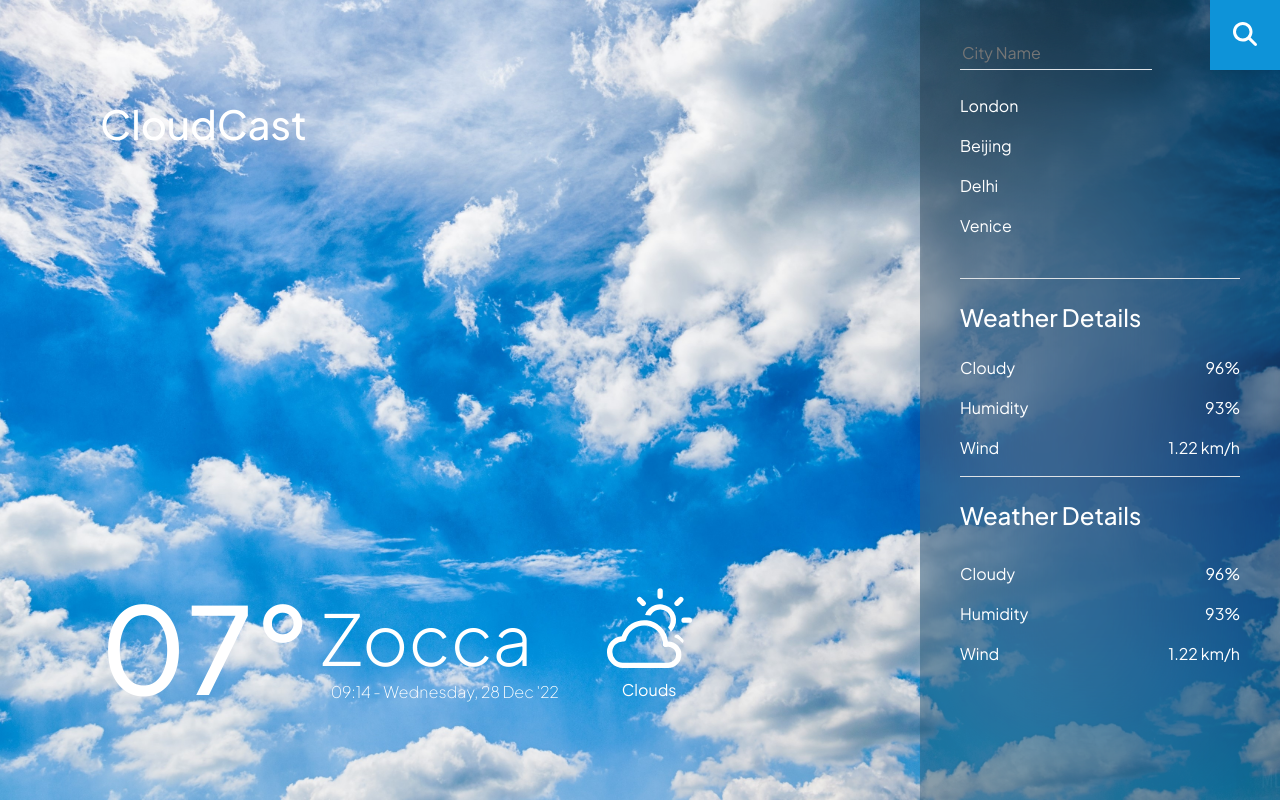
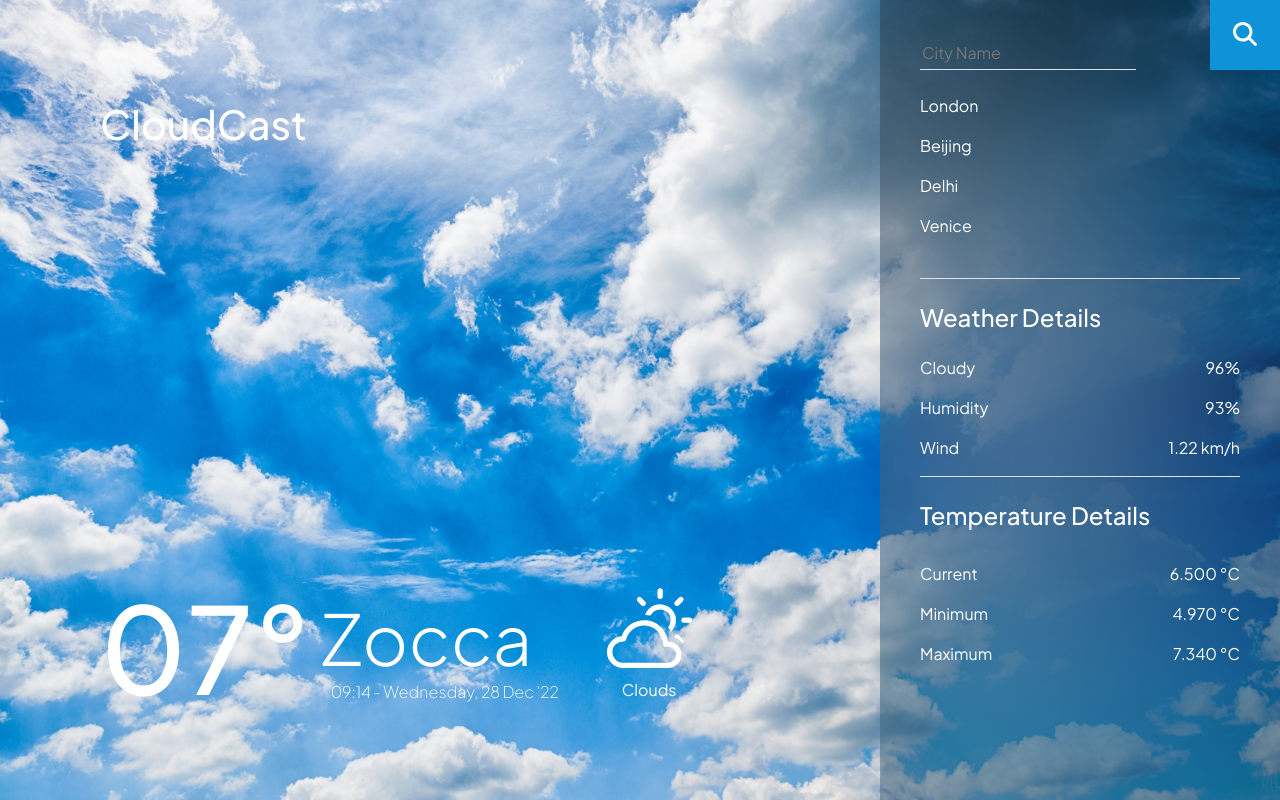
Before and after one commit to Mayank-Jain-1/CloudCast, a React (Create React App) app: page / in a window 1280 px wide. Built offline with nearby package versions, Linux system fonts and the light colour scheme; no server answers.

Commit message:
COmponents completed

```diff
--- a/src/components/Home.js
+++ b/src/components/Home.js
@@ -13,14 +13,8 @@ import snownight from "../Media/snownight.jpg";
 import { FontAwesomeIcon } from "@fortawesome/react-fontawesome";
 import {
   faSearch,
-  faCloudRain,
-  faThunderstorm,
-  faDroplet,
-  faSunPlantWilt,
-  faBlackboard,
 } from "@fortawesome/free-solid-svg-icons";
 
-import { HiOutlineSun } from "react-icons/hi";
 import {
   BsCloudLightningRain,
   BsCloudDrizzle,
@@ -30,7 +24,6 @@ import {
   BsMoon,
   BsSun,
   BsSnow2,
-  BsSnow,
 } from "react-icons/bs";
 
 import { WiSunset } from "react-icons/wi";
@@ -169,9 +162,12 @@ const Home = () => {
   }, []);
 
   useEffect(() => {
-    calcTime();
-    calcMedia();
+      calcTime();
   }, [weatherState]);
+  useEffect(() => {
+      calcMedia();
+  }, [timeString]);
+
 
 
   const calcMedia = () => {
@@ -229,11 +225,11 @@ const Home = () => {
           accentColor: "#0c110b",
           icon: <BsMoon />,
         });
-      } else if (currTime > 16) {
+      } else if (currTime > 15) {
         setMediaState({
           bg: cleareven,
           accentColor: "#f18f63",
-          icon: <BsSun />,
+          icon: <WiSunset />,
         });
       } else {
         setMediaState({
@@ -261,14 +257,13 @@ const Home = () => {
             &#176;
           </h1>
 
-          <div className="me-4">
+          <div className="nameDiv me-4">
             <h1 className="name mb-0">{weatherState.name}</h1>
             <p className="timeStamp mb-0">{timeString}</p>
           </div>
 
-          <div className="ms-4 d-flex flex-column justify-content-start">
+          <div className="icondiv ms-4 d-flex flex-column justify-content-start">
             <div className="mb-0" style={{ fontSize: "85px" }}>
-              {" "}
               {mediaState.icon}
             </div>
             <p className="mb-5 mt-0">{weatherState.weather[0].main}</p>
@@ -335,18 +330,18 @@ const Home = () => {
           </div>
         </div>
 
-        <h4 className="text-white py-4 border-top">Weather Details</h4>
+        <h4 className="text-white py-4 border-top">Temperature Details</h4>
         <div className="row">
           <div className="text-white col">
-            <p>Cloudy</p>
-            <p>Humidity</p>
-            <p>Wind</p>
+            <p>Current</p>
+            <p>Minimum</p>
+            <p>Maximum</p>
           </div>
 
           <div className="col text-white text-end">
-            <p>{weatherState.clouds.all}% </p>
-            <p>{weatherState.main.humidity}% </p>
-            <p>{weatherState.wind.speed} km/h </p>
+            <p>{(weatherState.main.temp -273.0000).toFixed(3)} &#176;C </p>
+            <p>{(weatherState.main.temp_min -273).toFixed(3)} &#176;C </p>
+            <p>{(weatherState.main.temp_max -273).toFixed(3)} &#176;C </p>
           </div>
         </div>
       </div>
--- a/src/index.css
+++ b/src/index.css
@@ -30,6 +30,7 @@ code {
   /* background-color: transparent; */
   background: linear-gradient( rgba(0,0,0,0.2), rgba(0,0,0,0.2));
   width: 500px;
+  min-width: 400px;
   text-align: left;
   padding: 40px;
   padding-top: 0;
@@ -78,6 +79,7 @@ code {
 
 .bigInfo{
   padding: 100px 100px 50px 100px;
+  flex-wrap: wrap;
 }
 
 .temp{
@@ -96,3 +98,40 @@ code {
   padding-left: 10px;
   font-weight: 100;
 }
+
+
+@media (769px <= width < 1200px){
+  .temp{
+    text-align: left;
+    width: 75%;
+  }
+  .nameDiv{
+    width: 72%;
+  }
+  .icondiv{
+    width: 80%;
+    align-items: baseline;
+    /* transform: translateX(-10%); */
+  }
+
+  .icondiv p{
+    transform: translateX(15px);
+  }
+  .bigInfo{
+    padding: 40px 20px 0px 40px ;
+  }
+  .desc{
+    flex-direction: column;
+    padding-bottom: 10vh;
+  }
+}
+
+@media (width < 769px) {
+  .home{
+    flex-direction: column;
+  }
+  .info{
+    width: 100vw;
+    height: 100%;
+  }
+}
```
